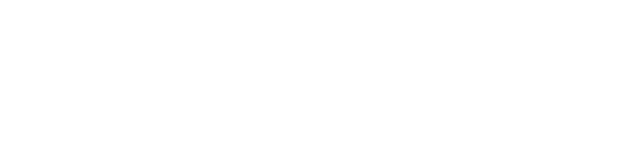
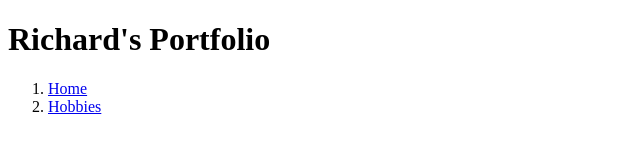
Before and after one commit to 8thrichard/WebPortofolio, a plain HTML site: page index.html in a window 1280 px wide. Shown: the whole page, without its empty margins (0-640 px from the left). Drawn offline with Linux system fonts and the light colour scheme.

Commit message:
Nav Bar Began, hobbies HTML  file created.

```diff
--- a/index.html
+++ b/index.html
@@ -6,6 +6,21 @@
     <title>Richard's Portfolio</title>
 </head>
 <body>
+    <header>
+        <div class="NavBarTitle">
+            <h1>Richard's Portfolio</h1>
+        </div>
 
+        <div class="NavBar">
+            <ol>
+                <li><a href="index.html">Home</a></li>
+                <li><a href="hobbies">Hobbies</a></li>
+            </ol>
+
+        </div>
+
+    </header>
+
+    </div>
 </body>
 </html>
```
Also changed, not shown: hobbies.html (added).
